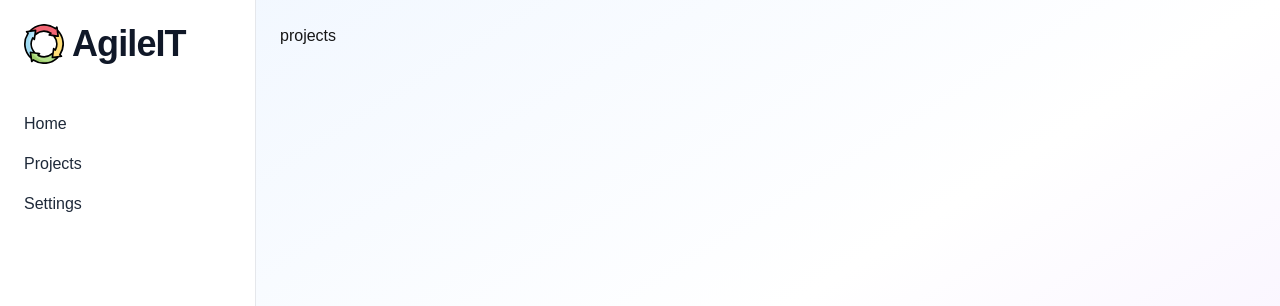
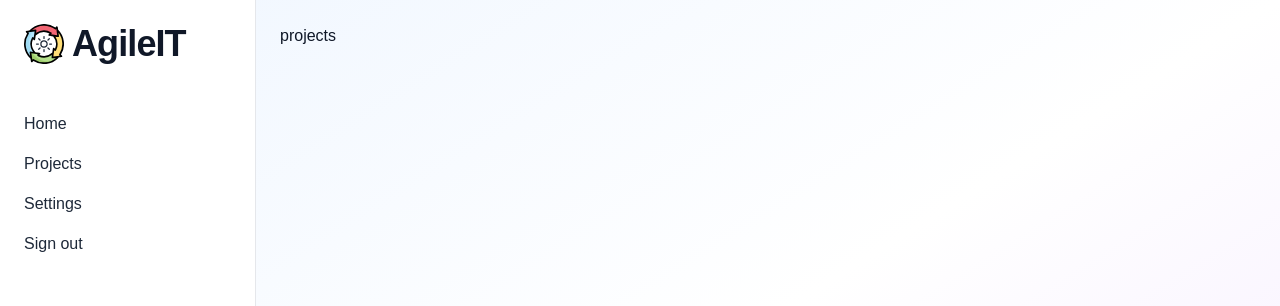
Before and after one commit to pranav605/agileit, a Next.js app: page /app/projects in a window 1280 px wide. Shown: the top 306 px of the page. Built offline with nearby package versions, Linux system fonts and the light colour scheme.

Commit message:
Added theme switcher in dashboard

```diff
--- a/src/app/app/layout.js
+++ b/src/app/app/layout.js
@@ -5,10 +5,12 @@ import { usePathname } from "next/navigation";
 import { useEffect, useState } from "react";
 import { useTheme } from "next-themes"; // Make sure this is correctly installed and configured
 import { signOut } from "next-auth/react";
+import ThemedButton from "@/components/ThemedButton";
+import { MoonIcon, SunIcon } from "@heroicons/react/24/outline";
 
 export default function AppLayout({ children }) {
   const pathname = usePathname();
-  const { theme } = useTheme(); // ✅ Hook stays at the top level
+  const { theme, setTheme } = useTheme(); // ✅ Hook stays at the top level
   const [mounted, setMounted] = useState(false);
   const [projectId, setProjectId] = useState(null);
 
@@ -54,7 +56,12 @@ export default function AppLayout({ children }) {
             <NavLink href="/app" theme={theme}>Home</NavLink>
             <NavLink href="/app/projects" theme={theme}>Projects</NavLink>
             <NavLink href="/app/settings" theme={theme}>Settings</NavLink>
-            <button className="w-full cursor-pointer bg-transparent text-white text-left" onClick={() => signOut()}>Sign out</button>
+            <button className="w-full cursor-pointer bg-transparent text-left" onClick={() => signOut()}>Sign out</button>
+            <button className="absolute top-8.5 left-8.5 cursor-pointer transition-all duration-500 ease-in" onClick={() => {
+                        theme == 'light' ? setTheme('dark') : setTheme('light')
+                      }}>{
+                        theme == 'light' ? <MoonIcon hanging={'20'} width={'20'}/> : <SunIcon height={'20'} width={'20'}/>
+                      }</button>
           </>
         ) : (
           <>
@@ -77,7 +84,7 @@ export default function AppLayout({ children }) {
       </aside>
 
       {/* Main Content */}
-      <main className="flex-1 overflow-y-auto p-6">
+      <main className={`flex-1 overflow-y-auto p-6 ${headingText}`}>
         <div className="max-w-6xl mx-auto">{children}</div>
       </main>
     </div>
--- a/src/app/app/page.js
+++ b/src/app/app/page.js
@@ -13,7 +13,7 @@ export default async function DashboardPage() {
 
   return (
     <div className="h-screen">
-      <h1 className=" w-fit text-4xl">Welcome, {session.user?.name}!</h1>
+      <h1 className="w-fit text-4xl">Welcome, {session.user?.name}!</h1>
       <p className="w-fit">This is a protected page only visible to logged-in users.</p>
       <LogoutButton/>
     </div>
```
